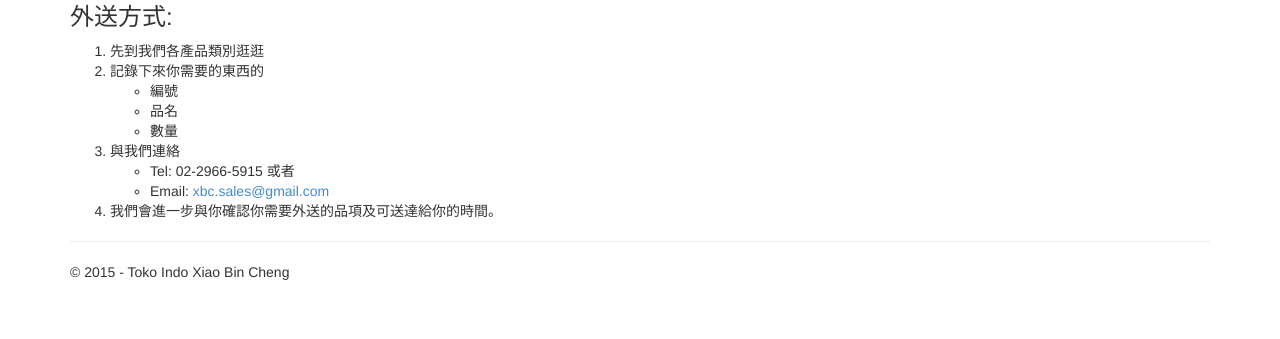
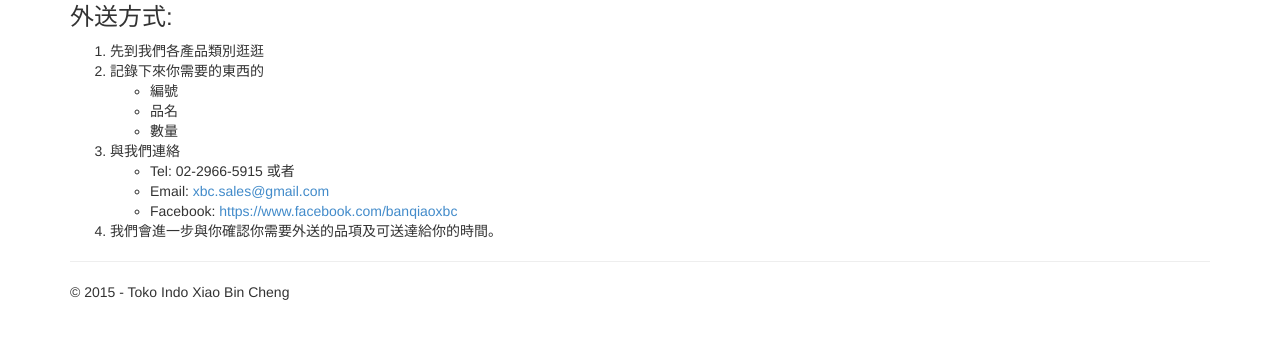
Before and after one commit to u8621011/xbcweb, a Django app: page /delivery_intro in a window 1280 px wide. Shown: the part 278-617 px from the top of the page. Run offline with Django 3.2, Linux system fonts and the light colour scheme; data that the repository does not hold is empty; some libraries are stand-ins or nearby versions.

Commit message:
Modify delivery info

```diff
--- a/app/templates/app/delivery_intro.html
+++ b/app/templates/app/delivery_intro.html
@@ -38,6 +38,7 @@
         <ul>
             <li>Tel: 02-2966-5915<span> 或者</span></li>
             <li>Email:<a href="mailto:xbc.sales@gmail.com"> xbc.sales@gmail.com</a></li>
+            <li>Facebook: <a href="https://www.facebook.com/banqiaoxbc"> https://www.facebook.com/banqiaoxbc</a></li>
         </ul>
     </li>
     <li>我們會進一步與你確認你需要外送的品項及可送達給你的時間。</li>
```
Also changed, not shown: 1 other file.
